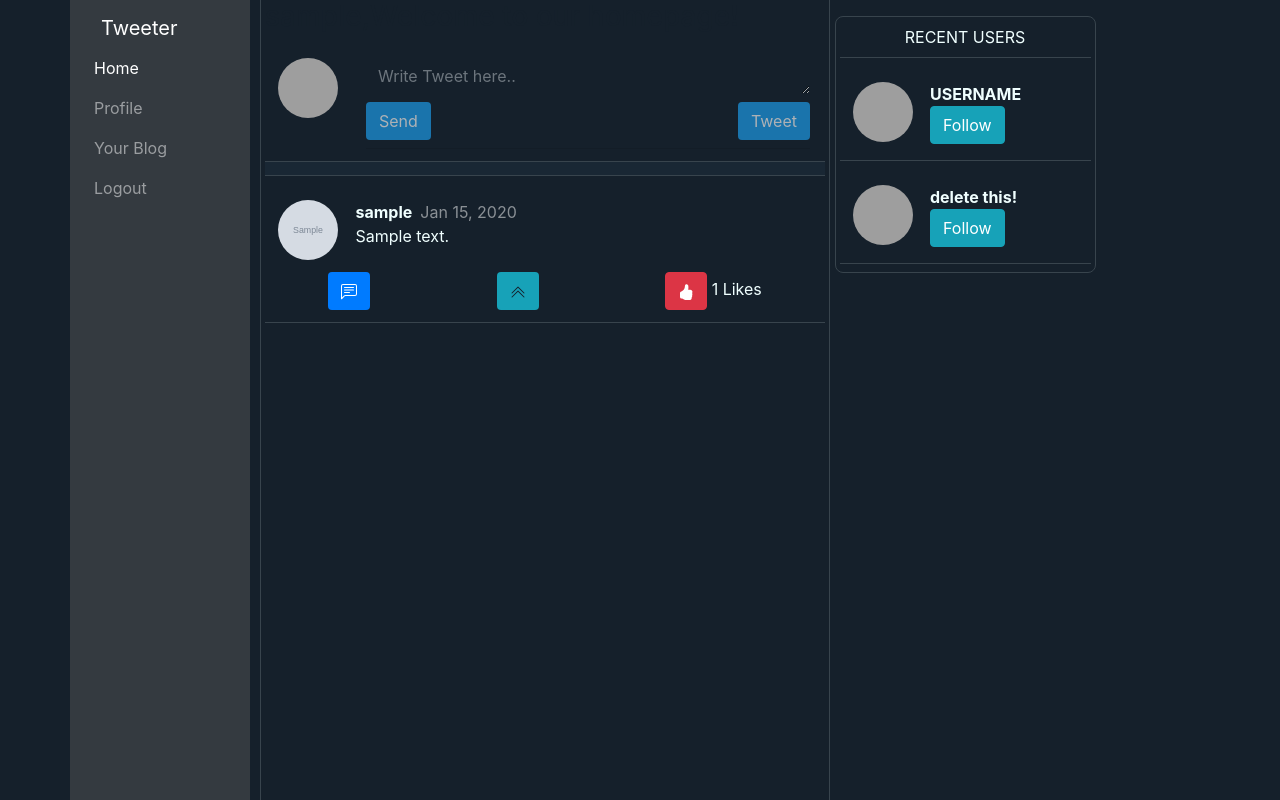
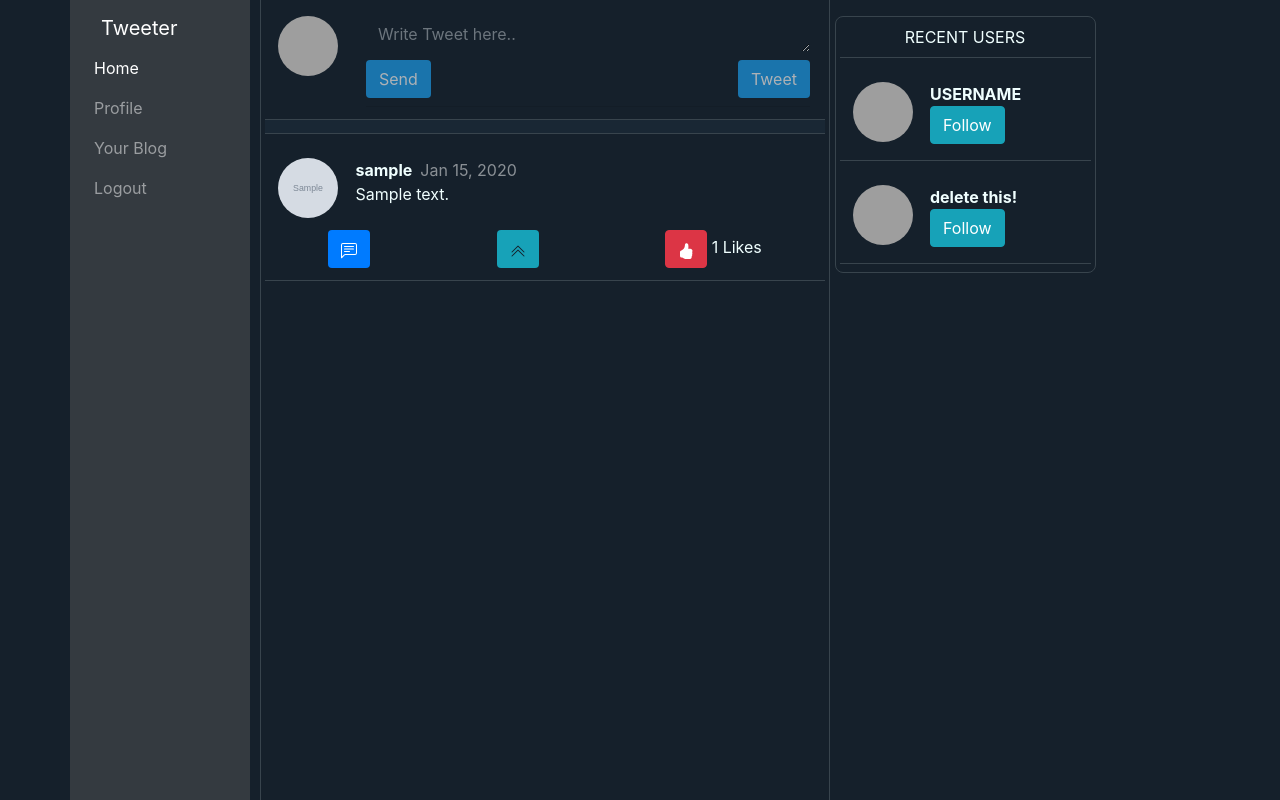
Before and after one commit to hamidrezarj/twitter_clone, a Django app: page / in a window 1280 px wide. Run offline with Django 3.2, Linux system fonts and the light colour scheme; a user stored in the database is signed in; tables that the repository leaves empty hold one stand-in row (values such as "Sample post"); grey boxes marked "Sample" are stand-in pictures; some libraries are stand-ins or nearby versions; grey boxes are pictures that could not be loaded.

Commit message:
index.html

```diff
--- a/tweets/templates/tweets/index.html
+++ b/tweets/templates/tweets/index.html
@@ -6,7 +6,7 @@
     {% if request.user.is_authenticated %}
         <div class="d-inline-block contentsu navOffset d-inline-block px-1 border-left border-right border-tweeter"
              style="min-height: 100vh">
-        <h3>{{ user.username }},Welcome to our homepage!</h3>
+{#        <h3>{{ user.username }},Welcome to our homepage!</h3>#}
         {% include 'tweets/post.html' with brand_name='Tweeter' %}
 
 
```
